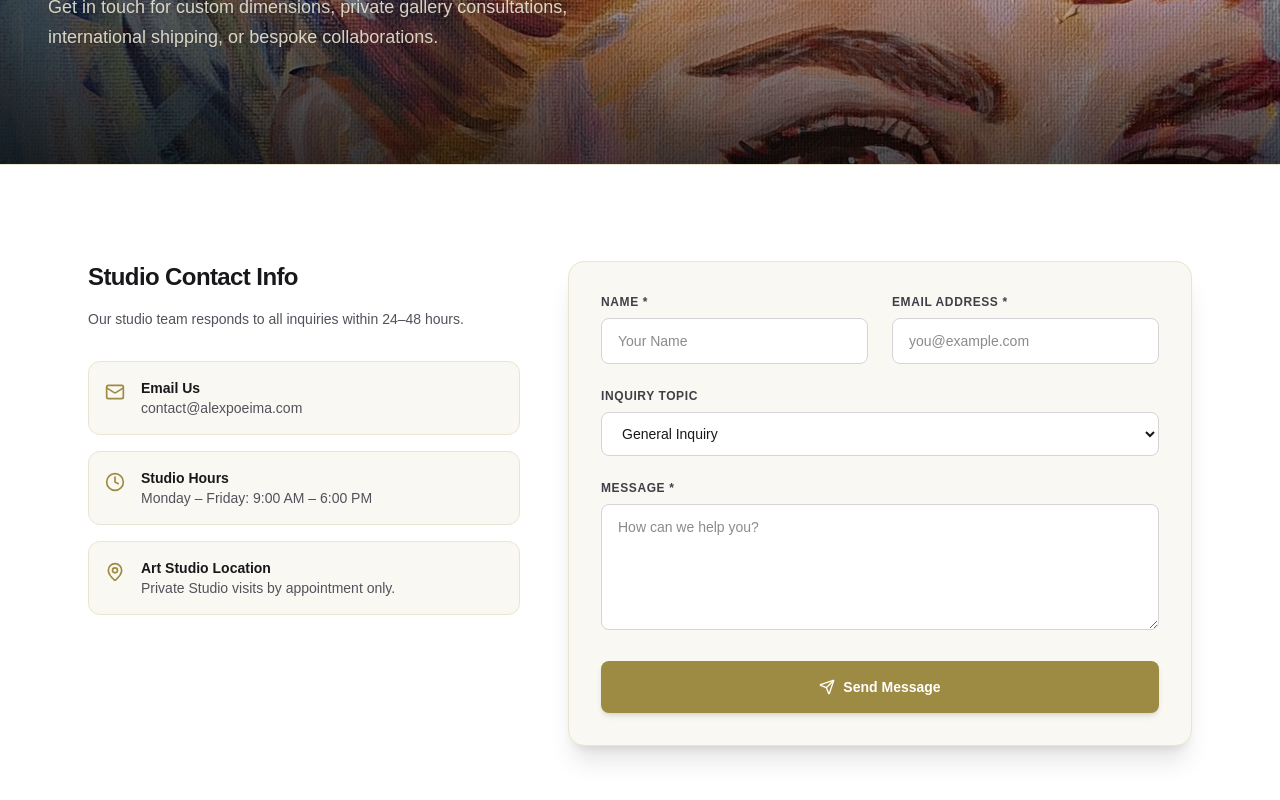
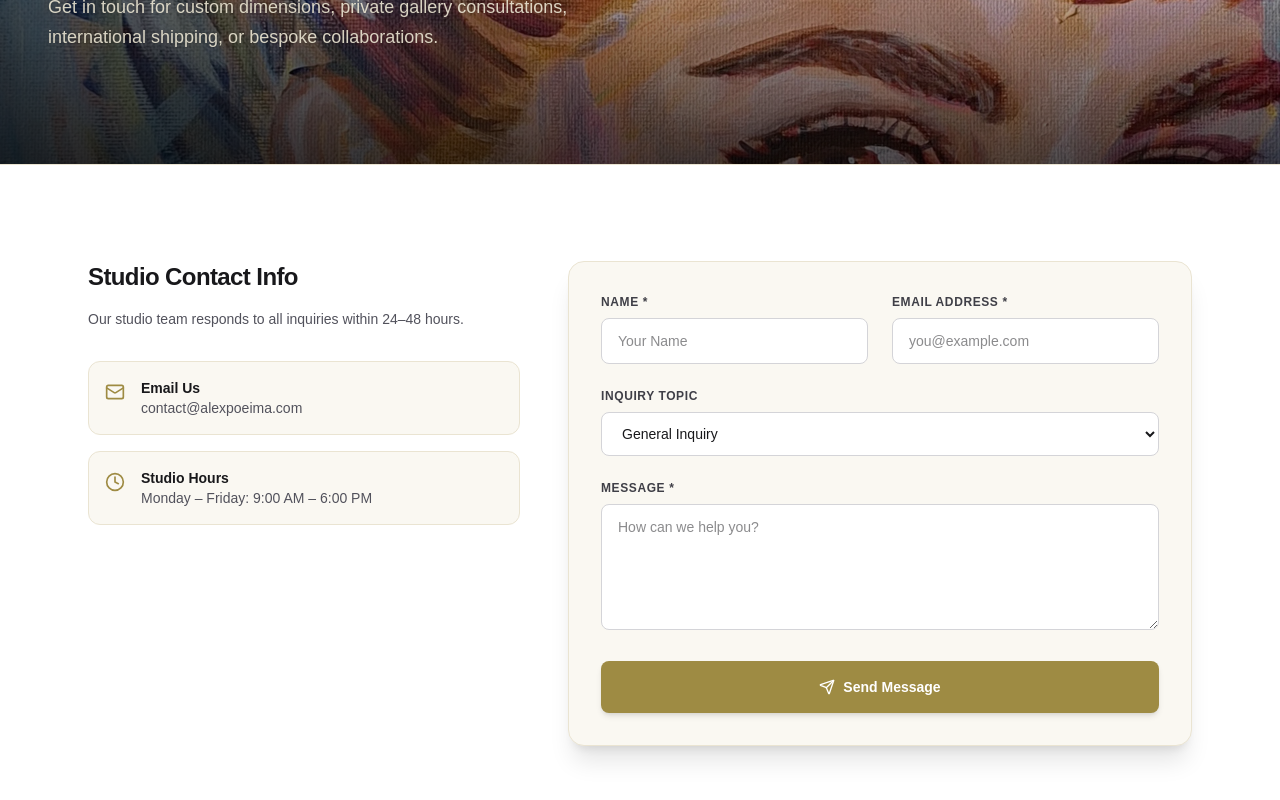
Before and after one commit to cgdiazv/alexpoeima, a Next.js app: page /contact in a window 1280 px wide. Shown: the part 432-1232 px from the top of the page. Built offline with nearby package versions, Linux system fonts and the light colour scheme; no server answers; a web font is replaced by a local one.

Commit message:
Update contact page

```diff
--- a/app/contact/page.tsx
+++ b/app/contact/page.tsx
@@ -2,7 +2,7 @@
 
 import { useState } from "react";
 import Image from "next/image";
-import { Mail, Phone, MapPin, Clock, Send, CheckCircle2 } from "lucide-react";
+import { Mail, Clock, Send, CheckCircle2 } from "lucide-react";
 
 export default function ContactPage() {
   const [submitted, setSubmitted] = useState(false);
@@ -116,14 +116,6 @@ export default function ContactPage() {
                 <p className="text-sm text-zinc-600 dark:text-zinc-400">Monday – Friday: 9:00 AM – 6:00 PM</p>
               </div>
             </div>
-
-            <div className="flex items-start gap-4 p-4 rounded-xl bg-zinc-50 dark:bg-zinc-900 border border-zinc-200 dark:border-zinc-800">
-              <MapPin className="w-5 h-5 text-amber-600 dark:text-amber-400 mt-1 flex-shrink-0" />
-              <div>
-                <h3 className="text-sm font-semibold">Art Studio Location</h3>
-                <p className="text-sm text-zinc-600 dark:text-zinc-400">Private Studio visits by appointment only.</p>
-              </div>
-            </div>
           </div>
         </div>
 
```
Also changed, not shown: public/headers/blog.webp (added).
